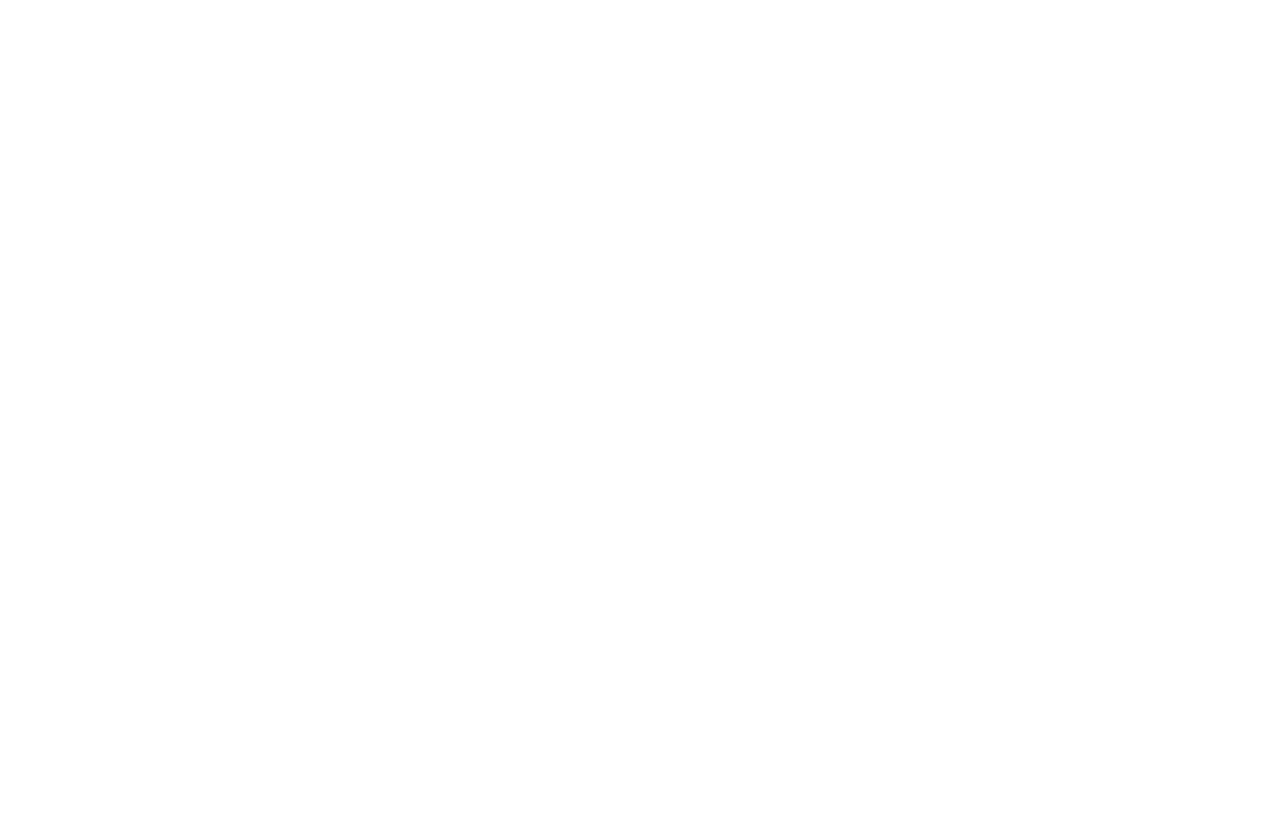
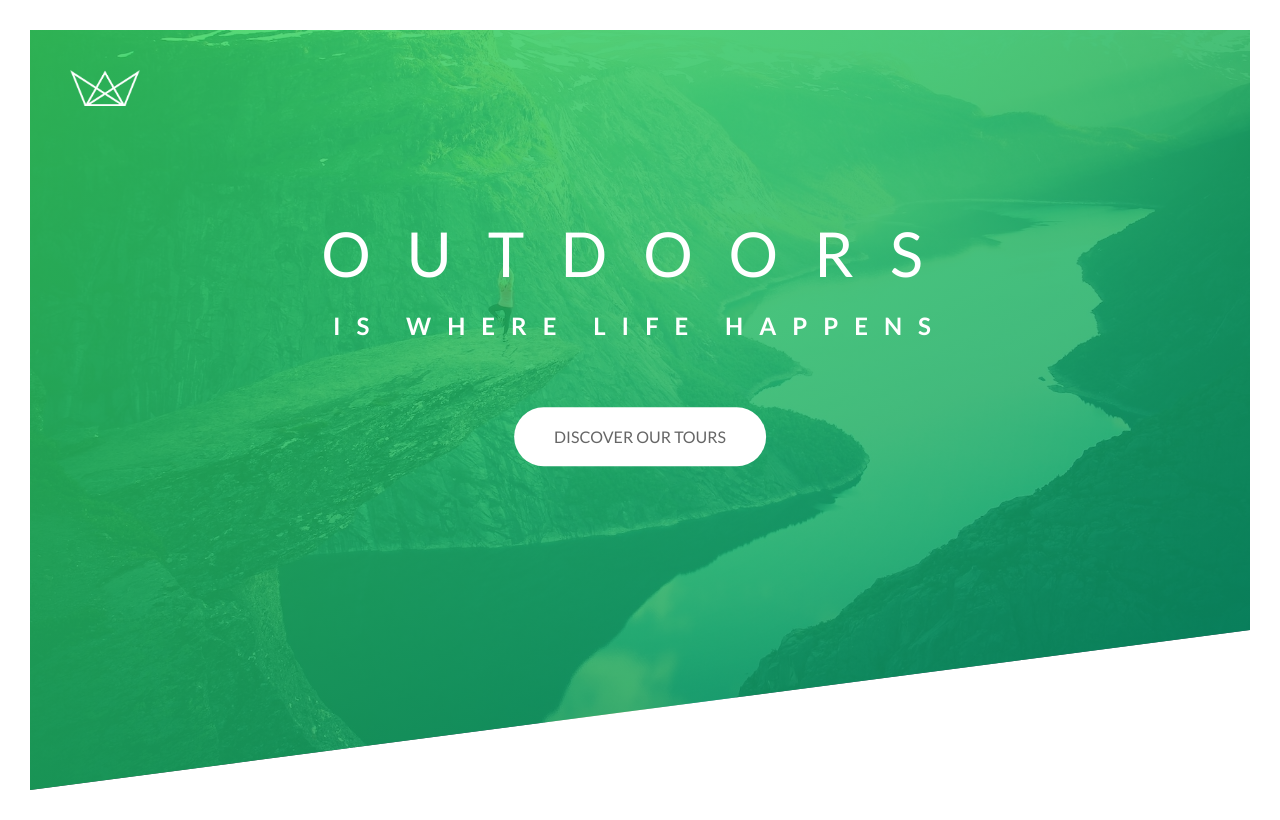
Before and after one commit to Erfan-021/1-Natours, a plain HTML site: page index.html in a window 1280 px wide. Drawn offline with Linux system fonts and the light colour scheme.

Commit message:
update html and css

```diff
--- a/index.html
+++ b/index.html
@@ -4,7 +4,34 @@
     <meta charset="UTF-8" />
     <meta http-equiv="X-UA-Compatible" content="IE=edge" />
     <meta name="viewport" content="width=device-width, initial-scale=1.0" />
-    <title>Document</title>
+    <link rel="preconnect" href="https://fonts.googleapis.com" />
+    <link rel="preconnect" href="https://fonts.gstatic.com" crossorigin />
+    <link
+      href="https://fonts.googleapis.com/css2?family=Lato:wght@100;300;400;700;900&display=swap"
+      rel="stylesheet"
+    />
+
+    <!-- icone window browser -->
+    <link rel="shortcut icon" type="image/png" href="img/favicon.png" />
+
+    <link rel="stylesheet" href="styles/general.css" />
+    <link rel="stylesheet" href="styles/style.css" />
+
+    <title>Natours | Exciting tour for adventurous people</title>
   </head>
-  <body></body>
+  <body>
+    <header class="header">
+      <div class="logo-box">
+        <img src="img/logo-white.png" alt="Logo" class="logo" />
+      </div>
+
+      <div class="text-box">
+        <h1 class="heading-primary">
+          <span class="heading-primary-main">Outdoors</span>
+          <span class="heading-primary-sub">is Where life happens</span>
+        </h1>
+        <a href="#" class="btn btn-white">Discover our tours</a>
+      </div>
+    </header>
+  </body>
 </html>
--- a/styles/general.css
+++ b/styles/general.css
@@ -0,0 +1,154 @@
+/*
+- Font Sizes (px)
+10 / 12 / 14 / 16 / 18 / 20 / 24 / 30 / 36 / 44 / 52 / 62 / 74 / 86 / 98
+
+
+- Spacing system(px)
+2 / 4 / 8 / 12 / 16 / 24 / 32 / 48 / 64 / 80 / 96 / 128
+
+****************************
+-COLORS:
+
+Light Green: #7ed56f , #82c91e
+Medium Green: #55c57a , #40c057
+Dark Green: #28b485 , #0ca678
+
+
+Gray : #555
+
+
+*/
+
+* {
+  margin: 0;
+  padding: 0;
+  box-sizing: border-box;
+}
+
+*:focus {
+  outline: none;
+}
+
+html {
+  /* font-size:10px; */
+  /* 10px / 16px = 0.625 = 62.5% */
+  /* defualt font size 16 hast va ma baraye inke har 1 rem ro 10px dar nazar begirim ke kare mohasebe kardanemon ason she , 10px ro taghsim bar defualt font size kardim ke darsadesh moshakhas she */
+  font-size: 62.5%;
+}
+
+body {
+  font-family: "Lato", sans-serif;
+  font-weight: 400;
+  line-height: 1.7;
+  padding: 3rem;
+}
+
+/*
+*****************************
+KEY FRAMES
+*****************************
+*/
+@keyframes moveInLeft {
+  0% {
+    opacity: 0;
+    transform: translateX(-10rem);
+  }
+
+  80% {
+    transform: translateX(1rem);
+  }
+
+  100% {
+    opacity: 1;
+    transform: translate(0);
+  }
+}
+
+@keyframes moveInRight {
+  0% {
+    opacity: 0;
+    transform: translateX(10rem);
+  }
+
+  80% {
+    transform: translateX(-1rem);
+  }
+
+  100% {
+    opacity: 1;
+    transform: translate(0);
+  }
+}
+
+/*
+*****************************
+REUSEABLE STYLES
+*****************************
+*/
+
+.heading-primary {
+  color: #fff;
+  text-transform: uppercase;
+
+  /* baraye inke vaghti animation ejra mishe akharesh larzesh riz etefaq nayofte az in ravesh baraye fix kardanesh estefade mikonim */
+  backface-visibility: hidden;
+
+  margin-bottom: 6rem;
+}
+
+/* chon span inline , ma 2 tashono block mikonim ke to ye khat nabashan */
+.heading-primary-main {
+  display: block;
+  font-size: 6.2rem;
+  font-weight: 400;
+  letter-spacing: 3.6rem;
+
+  animation-name: moveInLeft;
+  animation-duration: 0.9s;
+
+  /* ease out yani dar akhar (out) slow mishe animation */
+  animation-timing-function: ease-out;
+
+  /*
+   animation-delay: 1s;
+
+   tedad tekrare animation
+   animation-iteration-count: 3;
+  */
+}
+
+.heading-primary-sub {
+  display: block;
+  font-size: 2.4rem;
+  font-weight: 700;
+  letter-spacing: 1.6rem;
+
+  /* kotah shodeye 3 property name - duration - function */
+  animation: moveInRight 0.9s ease-out;
+}
+
+.btn:link,
+.btn:visited {
+  display: inline-block;
+  text-transform: uppercase;
+  text-decoration: none;
+  padding: 1.6rem 4rem;
+  font-size: 1.6rem;
+  border-radius: 10rem;
+  transition: all 0.3s;
+}
+
+.btn:hover {
+  transform: translateY(-3px);
+  box-shadow: 0 1rem 2rem rgba(0, 0, 0, 0.2);
+}
+
+.btn:active {
+  transform: translateY(-1px);
+  box-shadow: 0 0.5rem 1rem rgba(0, 0, 0, 0.2);
+}
+
+.btn-white {
+  background-color: #fff;
+  color: #666;
+}
--- a/styles/style.css
+++ b/styles/style.css
@@ -0,0 +1,35 @@
+.header {
+  position: relative;
+  height: 95vh;
+  /* inja baraye inke aks zire rang biofte ono 2vom qarar midim */
+  background-image: linear-gradient(
+      to right bottom,
+      rgba(51, 214, 89, 0.801),
+      rgba(0, 144, 102, 0.8)
+    ),
+    url(../img/hero.jpg);
+  background-size: cover;
+  /* shayad to negah aval va size kamel safhe taghiri nabinim ama vaghti size safe kochik beshe mikhaim ke position aks az bala safhe shoro she ke zaher kharab nashe */
+  background-position: top;
+
+  /* polygon (x y , x y , x y , x y) va x-y az chap bala shoro va har chand ta x-y mishe estefade kard ke shape haye mokhtalef mishe sakht https://bennettfeely.com/clippy/ */
+  clip-path: polygon(0 0, 100% 0, 100% 75vh, 0 100%);
+}
+
+.logo-box {
+  position: absolute;
+  top: 4rem;
+  left: 4rem;
+}
+
+.logo {
+  height: 3.6rem;
+}
+
+.text-box {
+  position: absolute;
+  top: 40%;
+  left: 50%;
+  transform: translate(-50%, -50%);
+  text-align: center;
+}
```
